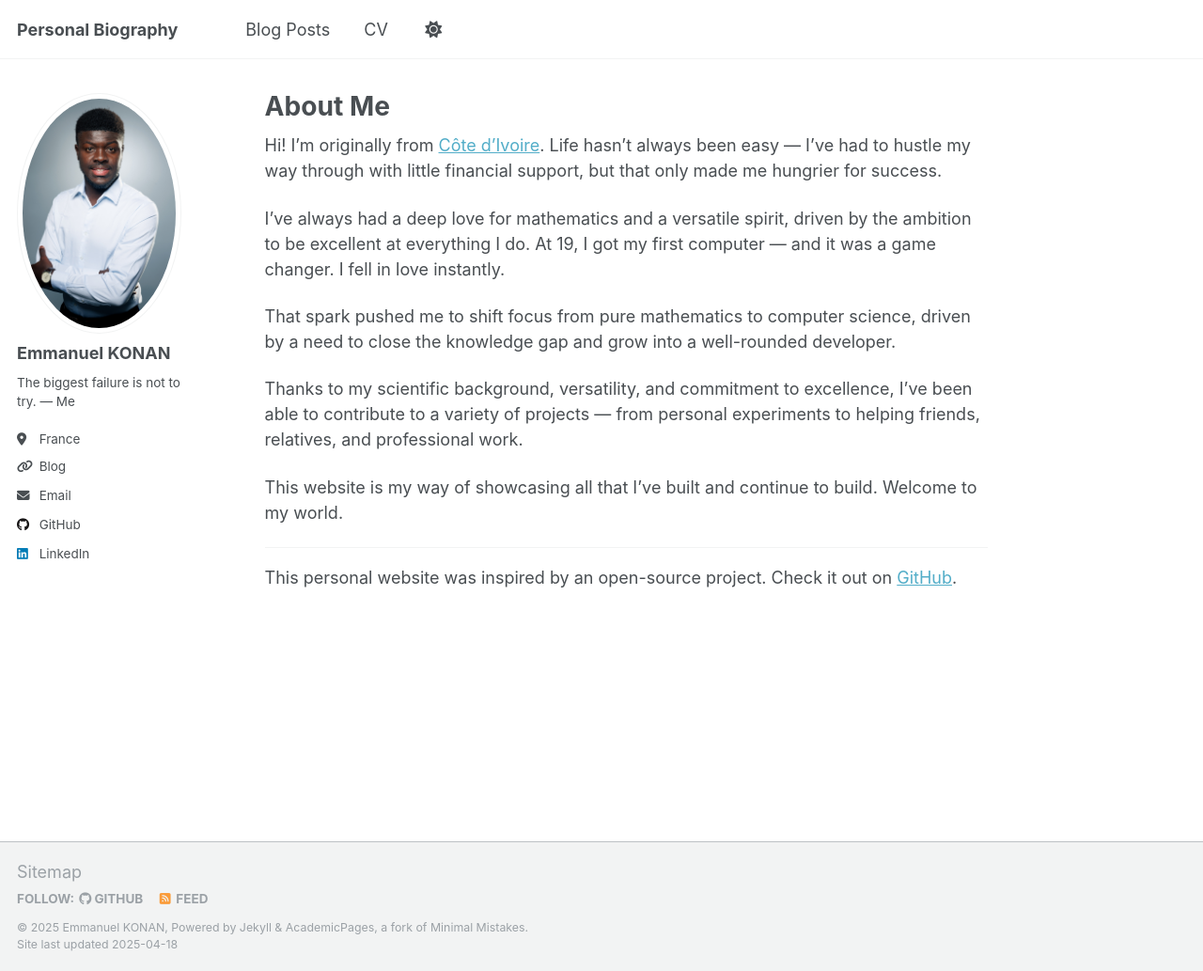
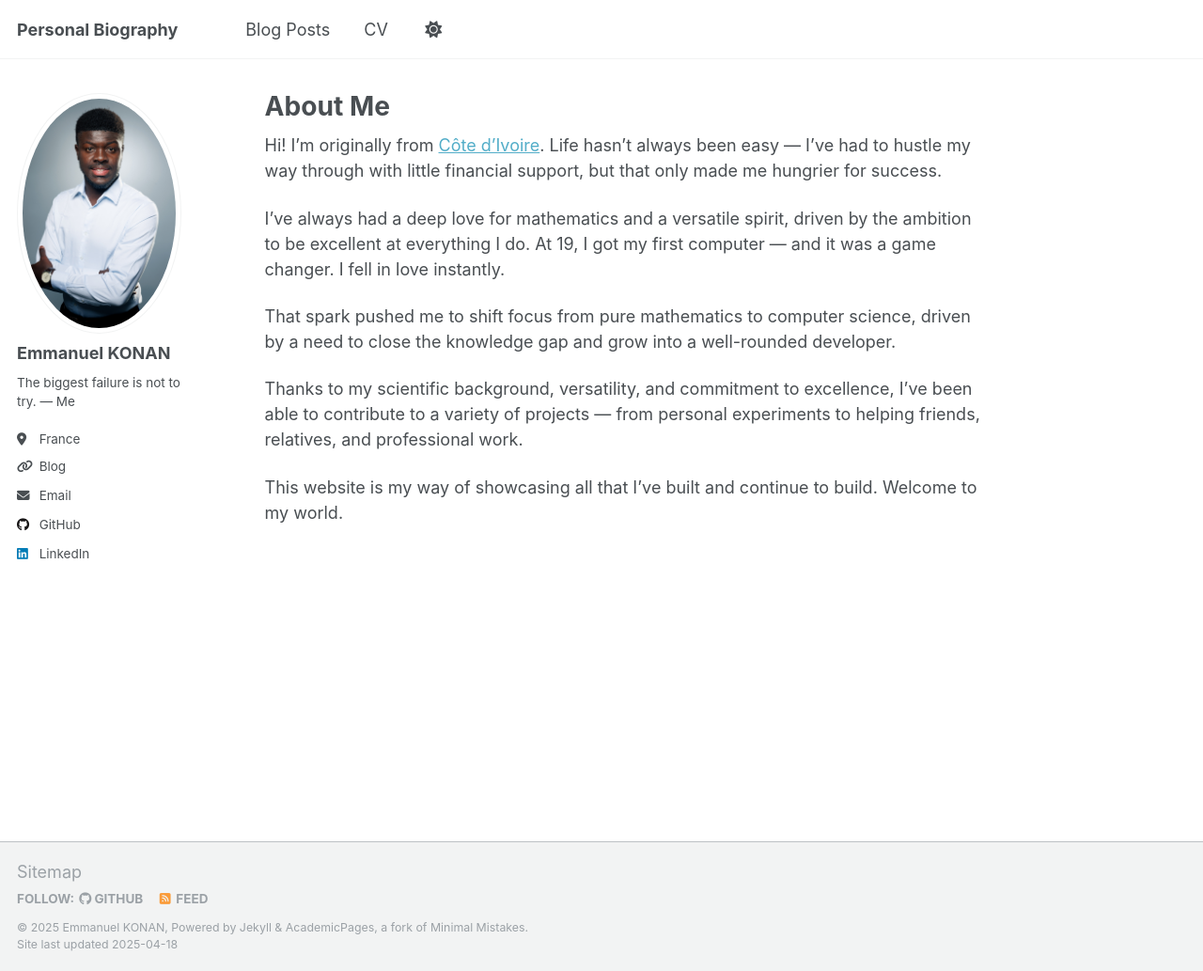
Before and after one commit to kmanu225/kmanu225.github.io, a Jekyll site: the page built from _pages/about.md, in a window 1280 px wide and 1033 px high. Shown: the whole window at 94% size. Built offline with Jekyll 4.4.1, drawn with Linux system fonts in a browser that asks for light colours.

Commit message:
remove reference

```diff
--- a/_pages/about.md
+++ b/_pages/about.md
@@ -16,6 +16,3 @@ That spark pushed me to shift focus from pure mathematics to computer science, d
 Thanks to my scientific background, versatility, and commitment to excellence, I've been able to contribute to a variety of projects — from personal experiments to helping friends, relatives, and professional work.
 
 This website is my way of showcasing all that I’ve built and continue to build. Welcome to my world.
-
-------
-This personal website was inspired by an open-source project. Check it out on [GitHub](https://academicpages.github.io/markdown/).
```
